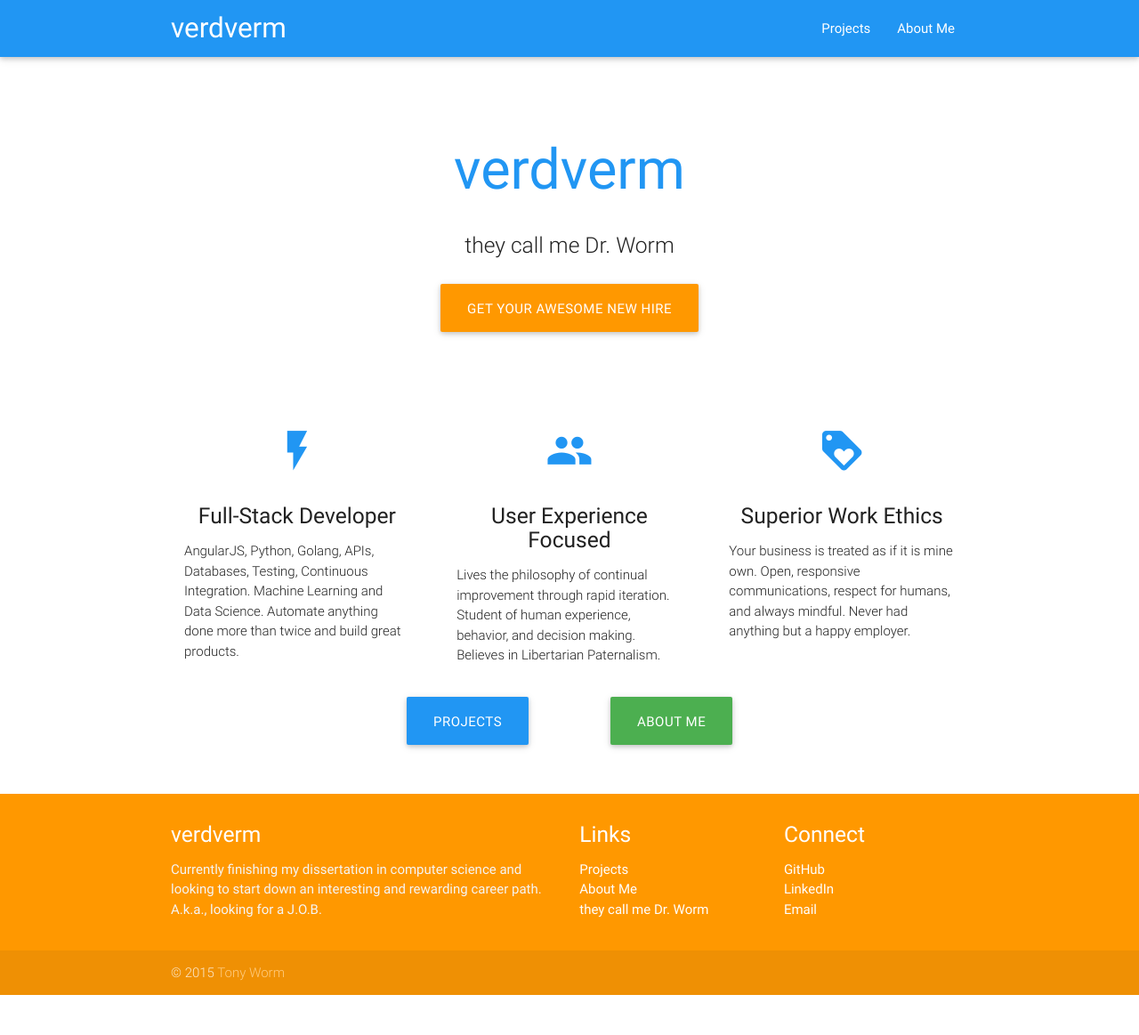
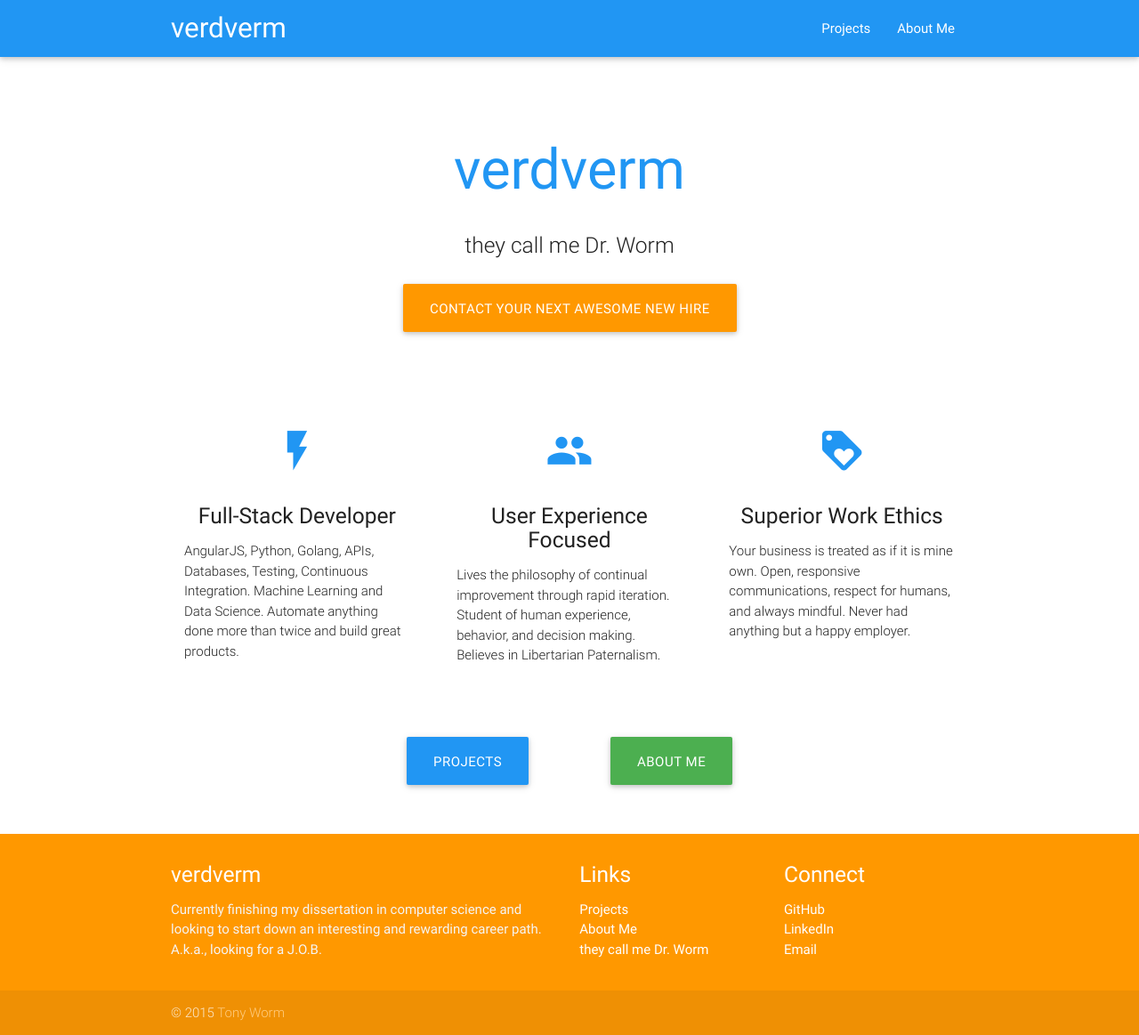
Before and after one commit to verdverm/verdverm.github.io, a Jekyll site: the page built from index.html, in a window 1280 px wide. Shown: the whole page at 89% size. Built offline with Jekyll 4.4.1, drawn with Linux system fonts in a browser that asks for light colours; nearby versions of some CDN libraries; before the commit the page ends 1118 px from its top, so only the background shows below that.

Commit message:
front styl'n

```diff
--- a/index.html
+++ b/index.html
@@ -11,7 +11,7 @@ title: Home
         <h5 class="header col s12 light">they call me Dr. Worm</h5>
       </div>
       <div class="row center">
-        <a href="mailto:verdverm@gmail.com?subject=Job%20Search&amp;body=Hi%20Tony%2C%0A%0AI%20want%20to%20talk%20with%20you%20about%20opportunity%20at%20[company%20name].%0A%0A...%20add%20personal%20message%20here%20...%0A%0AThank%20you%2C%0A...%20your%20name%20..." id="download-button" class="btn-large waves-effect waves-light orange">Get your awesome new hire</a>
+        <a href="mailto:verdverm@gmail.com?subject=Job%20Search&amp;body=Hi%20Tony%2C%0A%0AI%20want%20to%20talk%20with%20you%20about%20opportunity%20at%20[company%20name].%0A%0A...%20add%20personal%20message%20here%20...%0A%0AThank%20you%2C%0A...%20your%20name%20..." id="download-button" class="btn-large waves-effect waves-light orange">contact your next awesome new hire</a>
       </div>
       <br><br>
     </div>
@@ -51,6 +51,8 @@ title: Home
         </div>
       </div>
 
+      <br><br>
+
       <div class="row">
         <div class="col s6 offset-m3 m3 center">
             <a href="/projects/" class="btn-large waves-effect waves-light blue">Projects</a>
```
